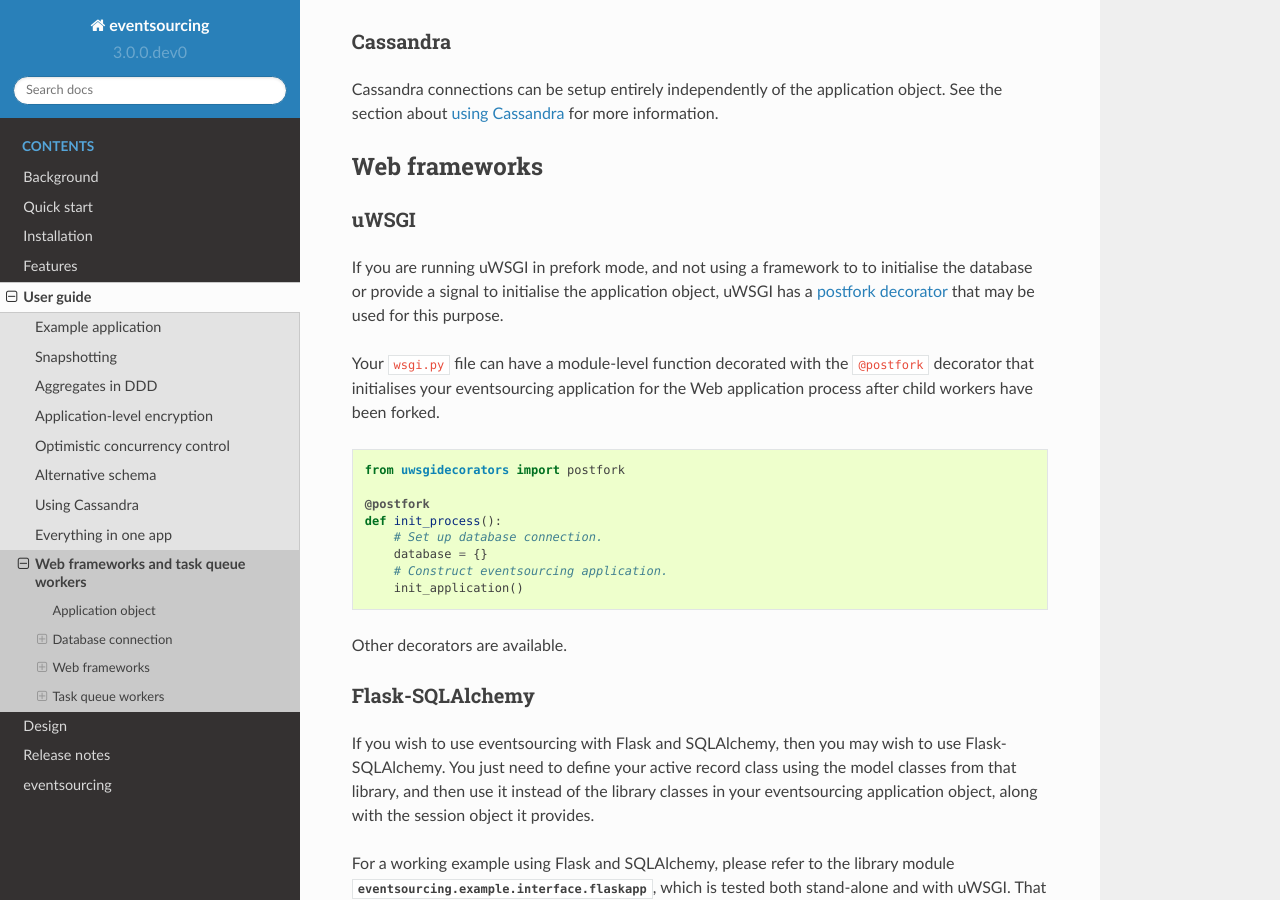
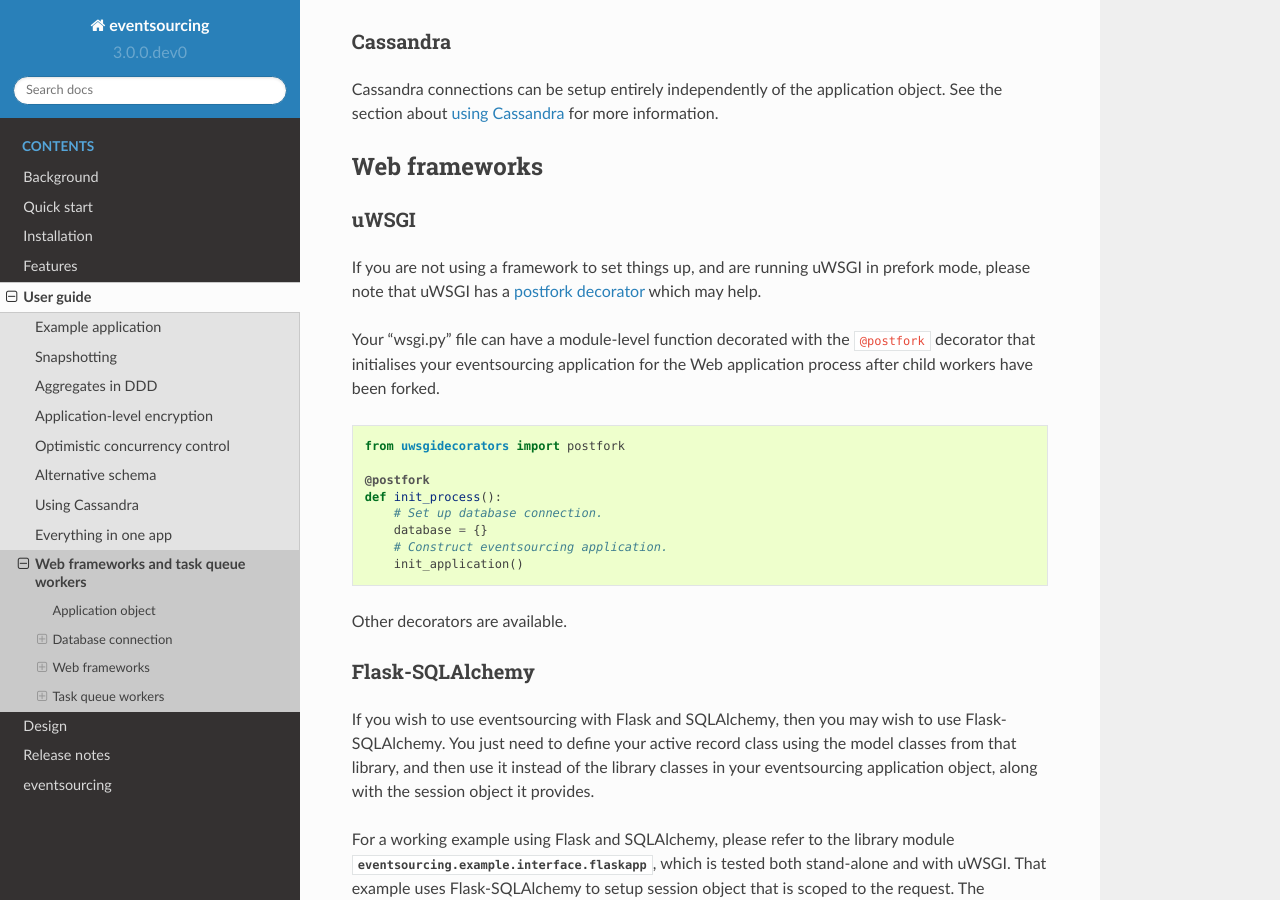
Before and after one commit to pyeventsourcing/eventsourcing, a Sphinx documentation site: the page built from docs/topics/user_guide/wsgi.rst, in a window 1280 px wide and 900 px high, scrolled down 2621 px. Built offline with Sphinx 7.4.7 and the Read the Docs theme 2.0.0, drawn with Linux system fonts in a browser that asks for light colours.

Commit message:
Update wsgi.rst

```diff
--- a/docs/topics/user_guide/wsgi.rst
+++ b/docs/topics/user_guide/wsgi.rst
@@ -163,13 +163,12 @@
 uWSGI
 -----
 
-If you are running uWSGI in prefork mode, and not using a framework to
-to initialise the database or provide a signal to initialise the
-application object, uWSGI has a `postfork decorator
+If you are not using a framework to set things up, and are running uWSGI in prefork mode,
+please note that uWSGI has a `postfork decorator
 <http://uwsgi-docs.readthedocs.io/en/latest/PythonDecorators.html#uwsgidecorators.postfork>`__
-that may be used for this purpose.
+which may help.
 
-Your ``wsgi.py`` file can have a module-level function decorated with the ``@postfork``
+Your "wsgi.py" file can have a module-level function decorated with the ``@postfork``
 decorator that initialises your eventsourcing application for the Web application process
 after child workers have been forked.
 
```
